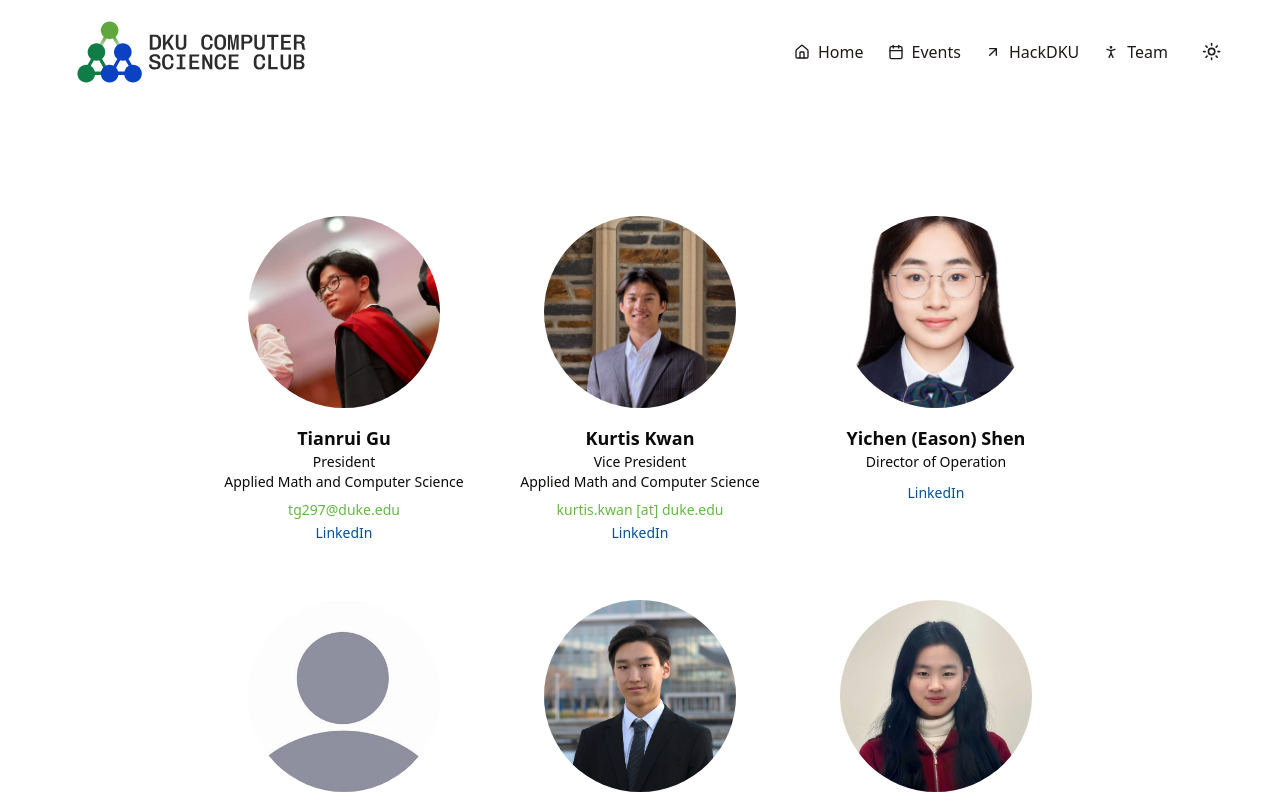
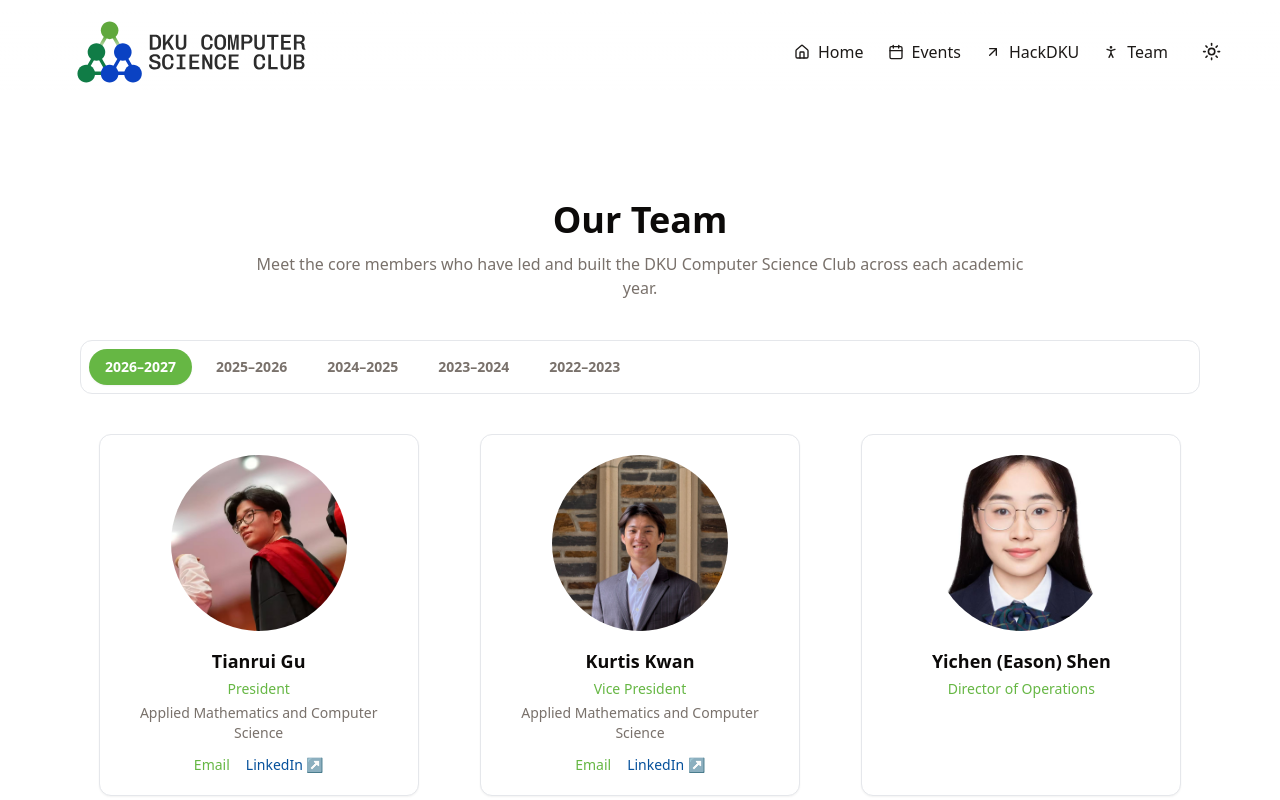
Before and after one commit to DKU-CS-Club/dkucs.com, a Next.js app: page /about in a window 1280 px wide. Shown: the top 800 px of the page. Built offline with nearby package versions, Linux system fonts and the light colour scheme.

Commit message:
Organize team by academic year

```diff
--- a/src/components/history.tsx
+++ b/src/components/history.tsx
@@ -18,8 +18,7 @@ const founders: Person[] = [
   {
     name: "Guangzhi (Allen) Su",
     role: "Co-Founder",
-    linkedin:
-      "https://www.linkedin.com/in/allen-guangzhi-su-%E8%8B%8F%E5%B9%BF%E6%99%BA-613070244/?originalSubdomain=cn",
+    linkedin: "https://www.linkedin.com/in/guangzhi-su?trk=blended-typeahead",
     picture: "/team/allen.png",
   },
   {
@@ -45,15 +44,14 @@ const clubHistory: Milestone[] = [
     leadership: [
       {
         name: "Jafarbek Ulmasov",
-        role: "President",
+        role: "Co-President",
         linkedin: "https://www.linkedin.com/in/ulmasovjafarbek/",
         picture: "/team/no.png",
       },
       {
         name: "Guangzhi (Allen) Su",
-        role: "Co-Founder",
-        linkedin:
-          "https://www.linkedin.com/in/allen-guangzhi-su-%E8%8B%8F%E5%B9%BF%E6%99%BA-613070244/?originalSubdomain=cn",
+        role: "Co-President",
+        linkedin: "https://www.linkedin.com/in/guangzhi-su?trk=blended-typeahead",
         picture: "/team/allen.png",
       },
     ],
@@ -66,15 +64,14 @@ const clubHistory: Milestone[] = [
     leadership: [
       {
         name: "Sardor Akhmedjonov",
-        role: "President",
+        role: "Co-President",
         linkedin: "https://www.linkedin.com/in/sardorakhmedjonov/",
         picture: "/team/sardor.png",
       },
       {
         name: "Guangzhi (Allen) Su",
-        role: "Vice President",
-        linkedin:
-          "https://www.linkedin.com/in/allen-guangzhi-su-%E8%8B%8F%E5%B9%BF%E6%99%BA-613070244/?originalSubdomain=cn",
+        role: "Co-President",
+        linkedin: "https://www.linkedin.com/in/guangzhi-su?trk=blended-typeahead",
         picture: "/team/allen.png",
       },
     ],
@@ -88,8 +85,7 @@ const clubHistory: Milestone[] = [
       {
         name: "Guangzhi (Allen) Su",
         role: "President",
-        linkedin:
-          "https://www.linkedin.com/in/allen-guangzhi-su-%E8%8B%8F%E5%B9%BF%E6%99%BA-613070244/?originalSubdomain=cn",
+        linkedin: "https://www.linkedin.com/in/guangzhi-su?trk=blended-typeahead",
         picture: "/team/allen.png",
       },
     ],
@@ -102,13 +98,13 @@ const clubHistory: Milestone[] = [
     leadership: [
       {
         name: "Anar Nyambayar",
-        role: "President",
+        role: "Co-President",
         linkedin: "https://www.linkedin.com/in/anar-n/",
         picture: "/team/anar.png",
       },
       {
         name: "Yanpei (Yolanda) Yu",
-        role: "Vice President",
+        role: "Co-President",
         linkedin: "https://www.linkedin.com/in/yanpei-yu/",
         picture: "/team/yanpei.png",
       },
@@ -155,6 +151,9 @@ function PersonCard({ person }: { person: Person }) {
         <span className="block text-sm font-medium">{person.name}</span>
         <span className="block text-xs text-muted-foreground">
           {person.role}
+        </span>
+        <span className="mt-1 block text-xs font-medium text-[var(--dark-blue)]">
+          LinkedIn ↗
         </span>
       </span>
     </a>
--- a/src/components/team.tsx
+++ b/src/components/team.tsx
@@ -1,51 +1,73 @@
 "use client";
 
-// Component/team.tsx
+import Image from "next/image";
+import { useState } from "react";
 
-const clubMembers = [
+interface TeamMember {
+  name: string;
+  role: string;
+  major?: string;
+  email?: string;
+  linkedin?: string;
+  picture: string;
+}
+
+interface TeamYear {
+  label: string;
+  members: TeamMember[];
+}
+
+const guangzhiLinkedIn =
+  "https://www.linkedin.com/in/guangzhi-su?trk=blended-typeahead";
+const tianruiLinkedIn =
+  "https://www.linkedin.com/in/%E5%A4%A9%E7%9D%BF-%E9%A1%BE-744428405";
+
+const teamYears: TeamYear[] = [
+  {
+    label: "2026–2027",
+    members: [
       {
         name: "Tianrui Gu",
         role: "President",
-		major: "Applied Math and Computer Science",
+        major: "Applied Mathematics and Computer Science",
         email: "tg297@duke.edu",
-		linkedin: "www.linkedin.com/in/天睿-顾-744428405",
+        linkedin: tianruiLinkedIn,
         picture: "/team/tianrui.jpg",
       },
       {
         name: "Kurtis Kwan",
         role: "Vice President",
-		major: "Applied Math and Computer Science",
+        major: "Applied Mathematics and Computer Science",
         email: "kurtis.kwan [at] duke.edu",
         linkedin: "https://www.linkedin.com/in/kurtis-kwan/",
         picture: "/team/kurtis.jpeg",
       },
       {
         name: "Yichen (Eason) Shen",
-		role: "Director of Operation",
-		major: "",
-		email: "",
-		linkedin: "",
+        role: "Director of Operations",
         picture: "/team/eason.jpg",
       },
       {
         name: "Wenxin Xu",
         role: "Treasurer",
-		major: "",
-		email: "",
-		linkedin: "",
         picture: "/team/no.png",
       },
+    ],
+  },
+  {
+    label: "2025–2026",
+    members: [
       {
         name: "Anar Nyambayar",
-		role: "President",
-		major: "Applied Math and Computer Science",
+        role: "Co-President",
+        major: "Applied Mathematics and Computer Science",
         email: "anar.nyambayar [at] duke.edu",
         linkedin: "https://www.linkedin.com/in/anar-n/",
         picture: "/team/anar.png",
       },
       {
         name: "Yanpei (Yolanda) Yu",
-		role: "Vice President",
+        role: "Co-President",
         major: "Data Science",
         email: "yy475 [at] duke.edu",
         linkedin: "https://www.linkedin.com/in/yanpei-yu/",
@@ -54,7 +76,7 @@ const clubMembers = [
       {
         name: "Avidikhuu Altangerel",
         role: "Treasurer",
-		major: "Applied Math and Computer Science",
+        major: "Applied Mathematics and Computer Science",
         email: "aa846 [at] duke.edu",
         linkedin: "https://www.linkedin.com/in/avidikhuu/",
         picture: "/team/avidi.png",
@@ -64,22 +86,38 @@ const clubMembers = [
         role: "Secretary",
         major: "Applied Mathematics",
         email: "ys477 [at] duke.edu",
-		linkedin: "http://www.linkedin.com/in/yushan-sun-487b69385",
+        linkedin: "https://www.linkedin.com/in/yushan-sun-487b69385",
         picture: "/team/kimberly.jpg",
+      },
+      {
+        name: "Ximing (Shelly) Yu",
+        role: "Director of Communications",
+        major: "Computation and Design / Computer Science",
+        email: "xy170 [at] duke.edu",
+        linkedin: "https://www.linkedin.com/in/ximing-333109342/",
+        picture: "/team/shelly.jpg",
       },
       {
         name: "Yichen (Elaine) Wu",
         role: "Director of Communications II",
-		major: "Applied Math and Mathematics",
+        major: "Applied Mathematics",
         email: "yw738 [at] duke.edu",
         linkedin: "https://www.linkedin.com/in/艺琛-吴-46682a373/",
         picture: "/team/elaine.jpg",
       },
-
+      {
+        name: "Zuohang (Anthony) Liu",
+        role: "Director of Operations",
+        major: "Applied Mathematics and Computer Science",
+        email: "zl429 [at] duke.edu",
+        linkedin:
+          "https://www.linkedin.com/in/zhuohang-anthony-liu-刘卓航-9357b5362",
+        picture: "/team/anthony.png",
+      },
       {
         name: "Temuulen Enkhtamir",
         role: "Director of Operations II",
-		major: "Applied Math and Computer Science",
+        major: "Applied Mathematics and Computer Science",
         email: "temuulen.enkhtamir [at] dukekunshan.edu.cn",
         linkedin: "https://www.linkedin.com/in/e-temuulen/",
         picture: "/team/temka.jpeg",
@@ -87,173 +125,202 @@ const clubMembers = [
       {
         name: "Bouchra Daddaoui",
         role: "Director of Software",
-		major: "Applied Math and Computer Science",
+        major: "Applied Mathematics and Computer Science",
         email: "bouchra.daddaoui [at] dukekunshan.edu.cn",
         linkedin: "https://www.linkedin.com/in/bouchra-daddaoui-24a8a322b/",
         picture: "/team/bouchra.png",
       },
       {
-		name: "Ximing (Shelly) Yu",
-		role: "Director of Communications",
-		major: "Computation and Design, Computer Science",
-		email: "xy170 [at] duke.edu",
-		linkedin: "https://www.linkedin.com/in/ximing-333109342/",
-		picture: "/team/shelly.jpg",
-	},
-	{
-		name: "Zuohang (Anthony) Liu",
-		role: "Director of Operations",
-		major: "Applied Math and Computer Science",
-		email: "zl429 [at] duke.edu",
-		linkedin:
-			"https://www.linkedin.com/in/zhuohang-anthony-liu-刘卓航-9357b5362",
-		picture: "/team/anthony.png",
-	},
-	{
         name: "Guangzhi (Allen) Su",
-		role: "Co-Founder, Student Advisor",
+        role: "Co-Founder and Student Advisor",
         major: "Computer Science",
         email: "gs285 [at] duke.edu",
-		linkedin:
-			"https://www.linkedin.com/in/allen-guangzhi-su-%E8%8B%8F%E5%B9%BF%E6%99%BA-613070244/?originalSubdomain=cn",
+        linkedin: guangzhiLinkedIn,
         picture: "/team/allen.png",
       },
       {
         name: "Zhonghan (Hank) Dai",
         role: "Operations",
-		major: "Applied Math and Computer Science",
+        major: "Applied Mathematics and Computer Science",
         email: "zd73 [at] duke.edu",
         linkedin: "https://www.linkedin.com/in/中瀚-戴-212968385",
         picture: "/team/hank.jpg",
       },
       {
         name: "Bilguun Dugarsuren",
-		role: "Member",
-		major: "Applied Mathematics and Computational Sciences / Computer Science",
-		email: "",
-		linkedin: "",
+        role: "Core Member",
+        major: "Applied Mathematics and Computer Science",
         picture: "/team/billy.png",
       },
       {
         name: "Nemuulen Togtbaatar",
-		role: "Member",
+        role: "Core Member",
         major: "Computation and Design / Computer Science",
-		email: "",
-		linkedin: "",
         picture: "/team/nemka.jpg",
       },
       {
         name: "Xinrong Sun",
-		role: "Member",
-		major: "Mathematics and Computer Science (Math) (intended)",
-		email: "",
-		linkedin: "",
+        role: "Core Member",
+        major: "Mathematics and Computer Science",
         picture: "/team/sunny.jpg",
       },
       {
-		name: "Shaorong Xu",
-		role: "Member",
-		major: "",
-		email: "",
-		linkedin: "",
+        name: "Munish Lohani",
+        role: "Core Member",
+        picture: "/team/munish.jpg",
+      },
+    ],
+  },
+  {
+    label: "2024–2025",
+    members: [
+      {
+        name: "Guangzhi (Allen) Su",
+        role: "President",
+        major: "Computer Science",
+        linkedin: guangzhiLinkedIn,
+        picture: "/team/allen.png",
+      },
+    ],
+  },
+  {
+    label: "2023–2024",
+    members: [
+      {
+        name: "Sardor Akhmedjonov",
+        role: "Co-President",
+        major: "Data Science",
+        linkedin: "https://www.linkedin.com/in/sardorakhmedjonov/",
+        picture: "/team/sardor.png",
+      },
+      {
+        name: "Guangzhi (Allen) Su",
+        role: "Co-President",
+        major: "Computer Science",
+        linkedin: guangzhiLinkedIn,
+        picture: "/team/allen.png",
+      },
+    ],
+  },
+  {
+    label: "2022–2023",
+    members: [
+      {
+        name: "Jafarbek Ulmasov",
+        role: "Co-President and Co-Founder",
+        major: "Data Science",
+        linkedin: "https://www.linkedin.com/in/ulmasovjafarbek/",
         picture: "/team/no.png",
       },
       {
-		name: "Munish Lohani",
-		role: "Member",
-		major: "",
-		email: "",
-		linkedin: "",
-		picture: "/team/munish.jpg",
-	},
-	{
-		name: "Chinguun Munkhtsetseg",
-		role: "Member",
-		major: "",
-		email: "",
-		linkedin: "",
-		picture: "/team/chinguun.jpg",
-	},
-	{
-		name: "Yuxuan Liu",
-		role: "Member",
-		major: "",
-		email: "",
-		linkedin: "",
-		picture: "/team/yuxuan.png",
-	},
-	{
-		name: "Jafarbek Ulmasov",
-		role: "Co-Founder, Alum",
-		major: "Data Science",
-		email: "",
-		linkedin: "https://www.linkedin.com/in/ulmasovjafarbek/",
-		picture: "/team/no.png", // TODO: replace with Jafarbek's LinkedIn avatar
+        name: "Guangzhi (Allen) Su",
+        role: "Co-President and Co-Founder",
+        major: "Computer Science",
+        linkedin: guangzhiLinkedIn,
+        picture: "/team/allen.png",
       },
       {
         name: "Sardor Akhmedjonov",
-		role: "Co-Founder, Alum",
+        role: "Co-Founder",
         major: "Data Science",
-		email: "sa524v [at] duke.edu",
-		linkedin: "https://www.linkedin.com/in/sardorakhmedjonov",
+        linkedin: "https://www.linkedin.com/in/sardorakhmedjonov/",
         picture: "/team/sardor.png",
       },
-	{
-		name: "Othmane Echchabi",
-		role: "Alum",
-		major: "Data Science",
-		email: "oe23 [at] duke.edu",
-		linkedin: "https://www.linkedin.com/in/othmaneechchabi/",
-		picture: "/team/othmane.png",
-	},
-	{
-		name: "Nazirjon (NJ) Ismoiljonov",
-		role: "Alum",
-		major: "Computation & Design / Digital Media ",
-		email: "nazirjon.Ismoiljonov [at] dukekunshan.edu.cn",
-		linkedin: "www.linkedin.com/in/nazirjon-ismoiljonov-a03954199",
-		picture: "/team/nj.png",
+    ],
   },
 ];
 
-const Team = () => {
+function MemberCard({ member }: { member: TeamMember }) {
   return (
-		<div className="grid grid-cols-1 sm:grid-cols-2 md:grid-cols-2 lg:grid-cols-3 gap-6 justify-center px-4 container max-w-4xl  mt-24">
-			{clubMembers.map((member, index) => (
-				<div
-					key={index}
-					className="w-full max-w-xs p-4 mx-auto rounded-lg transition-color duration-300"
-				>
-					<img
+    <article className="mx-auto w-full max-w-xs rounded-xl border bg-card p-5 text-center shadow-sm">
+      <Image
         src={member.picture}
         alt={member.name}
-						className="w-48 h-48 mx-auto rounded-full object-cover"
+        width={192}
+        height={192}
+        className="mx-auto size-44 rounded-full object-cover"
       />
-					<div className="text-center mt-4">
-						<h3 className="text-lg font-semibold transition-colors">
-							{member.name}
-						</h3>
-						<p className="text-sm transition-colors">{member.role}</p>
-						<p className="text-sm transition-colors">{member.major}</p>
+      <h3 className="mt-4 text-lg font-semibold">{member.name}</h3>
+      <p className="mt-1 text-sm font-medium text-[var(--dark-green)]">
+        {member.role}
+      </p>
+      {member.major && (
+        <p className="mt-1 text-sm text-muted-foreground">{member.major}</p>
+      )}
+      <div className="mt-3 flex flex-wrap justify-center gap-x-4 gap-y-1 text-sm">
+        {member.email && (
           <a
-							href={`mailto:${member.email}`}
-							className="text-[var(--dark-green)] text-sm block mt-2"
+            href={`mailto:${member.email.replace(" [at] ", "@")}`}
+            className="text-[var(--dark-green)] hover:underline"
           >
-							{member.email}
+            Email
           </a>
+        )}
+        {member.linkedin && (
           <a
             href={member.linkedin}
             target="_blank"
             rel="noopener noreferrer"
-							className="text-[var(--dark-blue)] text-sm mt-2"
+            className="text-[var(--dark-blue)] hover:underline"
           >
-							LinkedIn
+            LinkedIn ↗
           </a>
+        )}
       </div>
+    </article>
+  );
+}
+
+export default function Team() {
+  const [activeYear, setActiveYear] = useState(teamYears[0].label);
+  const activeTeam =
+    teamYears.find((teamYear) => teamYear.label === activeYear) ?? teamYears[0];
+
+  return (
+    <section className="container max-w-6xl px-4 py-16 md:py-24">
+      <div className="mx-auto mb-10 max-w-3xl text-center">
+        <h1 className="text-3xl font-extrabold md:text-4xl">Our Team</h1>
+        <p className="mt-3 text-sm leading-relaxed text-muted-foreground md:text-base">
+          Meet the core members who have led and built the DKU Computer Science
+          Club across each academic year.
+        </p>
       </div>
+
+      <div
+        role="tablist"
+        aria-label="Team by academic year"
+        className="mb-10 flex gap-2 overflow-x-auto rounded-xl border bg-muted/40 p-2"
+      >
+        {teamYears.map((teamYear) => {
+          const isActive = teamYear.label === activeYear;
+
+          return (
+            <button
+              key={teamYear.label}
+              type="button"
+              role="tab"
+              aria-selected={isActive}
+              onClick={() => setActiveYear(teamYear.label)}
+              className={`shrink-0 rounded-lg px-4 py-2 text-sm font-semibold transition-colors ${
+                isActive
+                  ? "bg-[var(--dark-green)] text-white shadow-sm"
+                  : "text-muted-foreground hover:bg-background hover:text-foreground"
+              }`}
+            >
+              {teamYear.label}
+            </button>
+          );
+        })}
+      </div>
+
+      <div
+        role="tabpanel"
+        className="grid grid-cols-1 gap-6 sm:grid-cols-2 lg:grid-cols-3"
+      >
+        {activeTeam.members.map((member) => (
+          <MemberCard key={`${activeTeam.label}-${member.name}`} member={member} />
         ))}
       </div>
+    </section>
   );
-};
-
-export default Team;
+}
```
Lines whose indentation alone changed are shown as unchanged.
